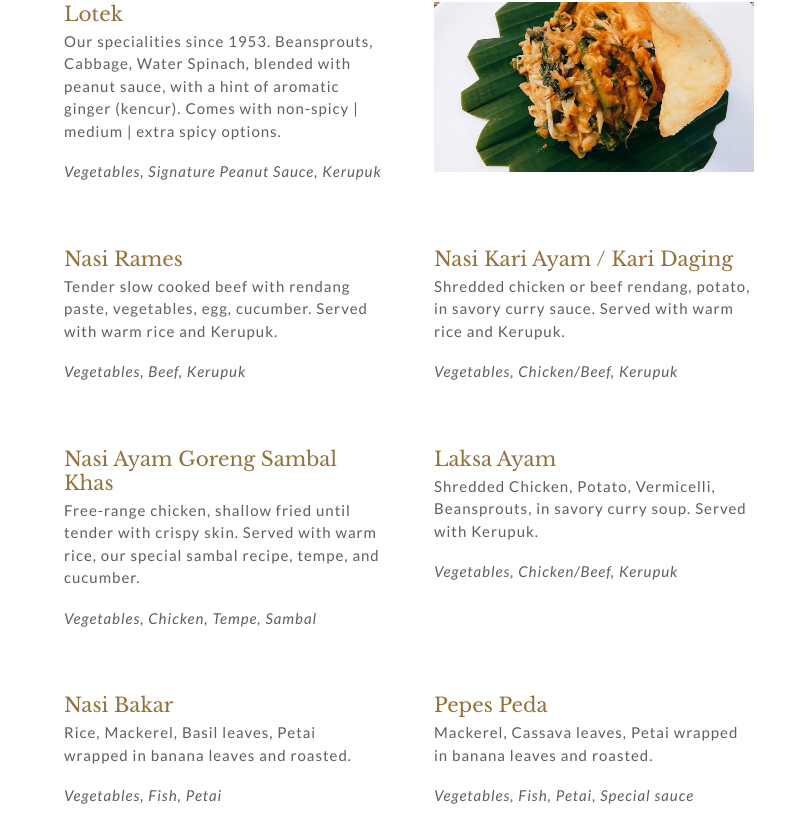
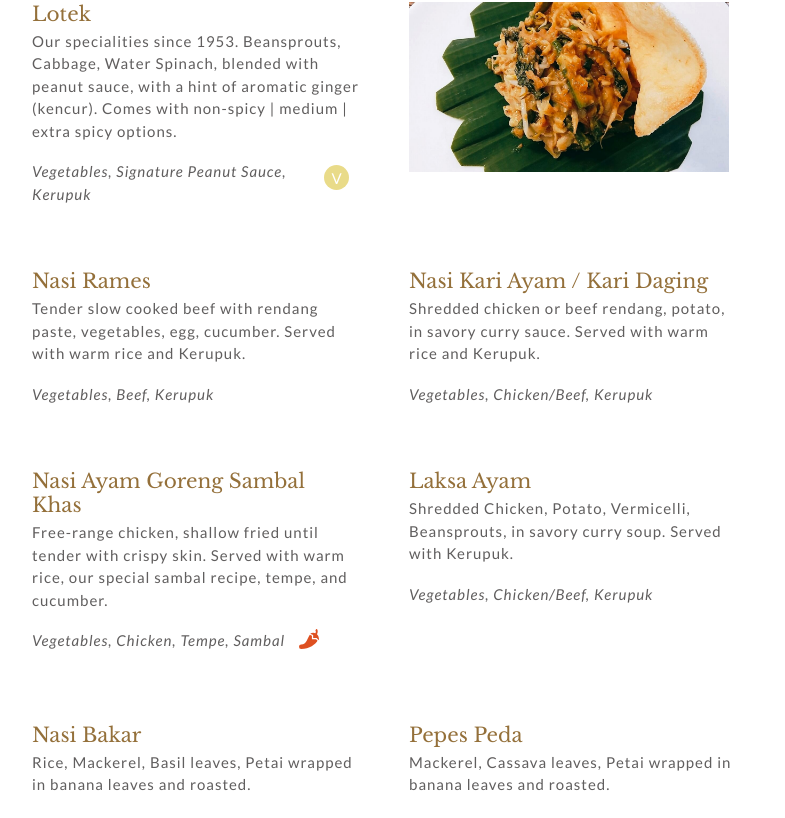
Before and after one commit to isselin28/lotekwebsite, a React (Create React App) app: page / in a window 1280 px wide. Shown: the part 2980-3798 px from the top of the page, without its empty margins (256-1041 px from the left). Built offline with nearby package versions, Linux system fonts and the light colour scheme.

Commit message:
add dish labels

```diff
--- a/src/sections/MenuSection.js
+++ b/src/sections/MenuSection.js
@@ -18,12 +18,12 @@ const Line = styled.hr`
 `;
 
 const MenuContainer = styled(Container)`
-  width: 50%;
+  width: 55%;
 `;
 
 const Grid = styled.div`
   display: grid;
-  grid-template-columns: 50% 50%;
+  grid-template-columns: 1fr minmax(0, 1fr);
   padding-bottom: 40px;
   column-gap: 50px;
   row-gap: 60px;
@@ -43,7 +43,7 @@ const Item = styled(Typography).attrs({
       margin-bottom: 15px;
       border-bottom: 1px solid ${({ theme }) => theme.primary.dark};
       width: 100%;
-      padding-right: 8px;
+      /* padding-right: 8px; */
     `}
 `;
 
@@ -51,7 +51,25 @@ const ItemIngredient = styled(Typography).attrs({
   variant: "body",
 })`
   font-style: italic;
-  padding-top: 14px;
+  padding-top: ${({ options }) => (options ? "4px" : "14px")};
+`;
+
+const VegetarianIcon = styled(Container).attrs({
+  align: "center",
+  justify: "center",
+})`
+  border-radius: 50%;
+  background-color: #e9db89;
+  width: 25px;
+  height: 25px;
+  color: ${({ theme }) => theme.background};
+`;
+
+const SpicyIcon = styled(Icon).attrs({
+  icon: faPepperHot,
+  size: "lg",
+})`
+  color: #de5021;
 `;
 
 function Divider() {
@@ -69,6 +87,16 @@ function Divider() {
 export function MenuSection() {
   const { menuItems } = menuData.default;
   const { specialties, drinks } = menuItems;
+
+  const dishLabel = (veggie, spicy) => {
+    return (
+      <Container align="center" padding="10">
+        {veggie && <VegetarianIcon>V</VegetarianIcon>}
+        {spicy && <SpicyIcon />}
+      </Container>
+    );
+  };
+
   return (
     <Container align="flex-start" justify="center">
       <MenuContainer direction="column" align="center" justify="center">
@@ -82,14 +110,25 @@ export function MenuSection() {
           <div>
             <Item>{specialties.featured.name}</Item>
             <Typography variant="body">{specialties.featured.body}</Typography>
-            <ItemIngredient>{specialties.featured.ingredients}</ItemIngredient>
+            <Container>
+              <ItemIngredient>
+                {specialties.featured.ingredients}
+              </ItemIngredient>
+              {dishLabel(
+                specialties.featured.vegetarian,
+                specialties.featured.spicy
+              )}
+            </Container>
           </div>
           <Image src={foodLotek} width="320" height="170" />
           {specialties.list.map((item) => (
             <div>
               <Item>{item.name}</Item>
               <Typography variant="body">{item.body}</Typography>
-              <ItemIngredient>{item.ingredients}</ItemIngredient>
+              <Container>
+                <ItemIngredient>{item.ingredients}</ItemIngredient>
+                {dishLabel(item.vegetarian, item.spicy)}
+              </Container>
             </div>
           ))}
         </Grid>
@@ -98,9 +137,15 @@ export function MenuSection() {
         <Grid>
           {specialties.additional.body.map((item) => (
             <div>
-              <Typography variant="body">{item.name}</Typography>
+              <Item>{item.name}</Item>
               <Typography variant="body">{item.submenu}</Typography>
-              <ItemIngredient>{item.options}</ItemIngredient>
+              <Container>
+                <ItemIngredient options>{item.options}</ItemIngredient>
+                {dishLabel(
+                  specialties.additional.vegetarian,
+                  specialties.additional.spicy
+                )}
+              </Container>
             </div>
           ))}
         </Grid>
@@ -127,9 +172,9 @@ export function MenuSection() {
         <Grid>
           {drinks.additional.body.map((item) => (
             <div>
-              <Typography variant="body">{item.name}</Typography>
+              <Item>{item.name}</Item>
               <Typography variant="body">{item.submenu}</Typography>
-              <ItemIngredient>{item.options}</ItemIngredient>
+              <ItemIngredient options>{item.options}</ItemIngredient>
             </div>
           ))}
         </Grid>
--- a/src/sections/menu.json
+++ b/src/sections/menu.json
@@ -4,53 +4,73 @@
       "featured": {
         "name": "Lotek",
         "body": "Our specialities since 1953. Beansprouts, Cabbage, Water Spinach, blended with peanut sauce, with a hint of aromatic ginger (kencur). Comes with non-spicy | medium | extra spicy options.",
-        "ingredients": "Vegetables, Signature Peanut Sauce, Kerupuk"
+        "ingredients": "Vegetables, Signature Peanut Sauce, Kerupuk",
+        "vegetarian": true,
+        "spicy": false
       },
       "list": [
         {
           "name": "Nasi Rames",
           "body": "Tender slow cooked beef with rendang paste, vegetables, egg, cucumber. Served with warm rice and Kerupuk.",
-          "ingredients": "Vegetables, Beef, Kerupuk"
+          "ingredients": "Vegetables, Beef, Kerupuk",
+          "vegetarian": false,
+          "spicy": false
         },
         {
           "name": "Nasi Kari Ayam / Kari Daging",
           "body": "Shredded chicken or beef rendang, potato, in savory curry sauce. Served with warm rice and Kerupuk.",
-          "ingredients": "Vegetables, Chicken/Beef, Kerupuk"
+          "ingredients": "Vegetables, Chicken/Beef, Kerupuk",
+          "vegetarian": false,
+          "spicy": false
         },
         {
           "name": "Nasi Ayam Goreng Sambal Khas",
           "body": "Free-range chicken, shallow fried until tender with crispy skin. Served with warm rice, our special sambal recipe, tempe, and cucumber. ",
-          "ingredients": "Vegetables, Chicken, Tempe, Sambal"
+          "ingredients": "Vegetables, Chicken, Tempe, Sambal",
+          "vegetarian": false,
+          "spicy": true
         },
         {
           "name": "Laksa Ayam",
           "body": "Shredded Chicken, Potato, Vermicelli, Beansprouts, in savory curry soup. Served with Kerupuk.",
-          "ingredients": "Vegetables, Chicken/Beef, Kerupuk"
+          "ingredients": "Vegetables, Chicken/Beef, Kerupuk",
+          "vegetarian": false,
+          "spicy": false
         },
         {
           "name": "Nasi Bakar",
           "body": "Rice, Mackerel, Basil leaves, Petai wrapped in banana leaves and roasted.",
-          "ingredients": "Vegetables, Fish, Petai"
+          "ingredients": "Vegetables, Fish, Petai",
+          "vegetarian": false,
+          "spicy": false
         },
         {
           "name": "Pepes Peda",
           "body": "Mackerel, Cassava leaves, Petai wrapped in banana leaves and roasted.",
-          "ingredients": "Vegetables, Fish, Petai, Special sauce"
+          "ingredients": "Vegetables, Fish, Petai, Special sauce",
+          "vegetarian": false,
+          "spicy": false
         },
         {
           "name": "Rendang Jengkol",
           "body": "Slow cooked Jengkol and homemade Rendang sauce, a bit spicy.",
-          "ingredients": "Jengkol, Rendang, Spices"
+          "ingredients": "Jengkol, Rendang, Spices",
+          "vegetarian": true,
+          "spicy": true
         },
         {
           "name": "Rendang Sengkel",
           "body": "Slow cooked Beef Tendon and homemade Rendang sauce.",
-          "ingredients": "Beef, Rendang, Spices"
+          "ingredients": "Beef, Rendang, Spices",
+          "vegetarian": false,
+          "spicy": false
         },
         {
           "name": "Tumis Daun Pepaya",
           "body": "Fresh Papaya leaves and Petai, sautéed.",
-          "ingredients": "Vegetables, Petai"
+          "ingredients": "Vegetables, Petai",
+          "vegetarian": true,
+          "spicy": false
         }
       ],
       "additional": {
```
